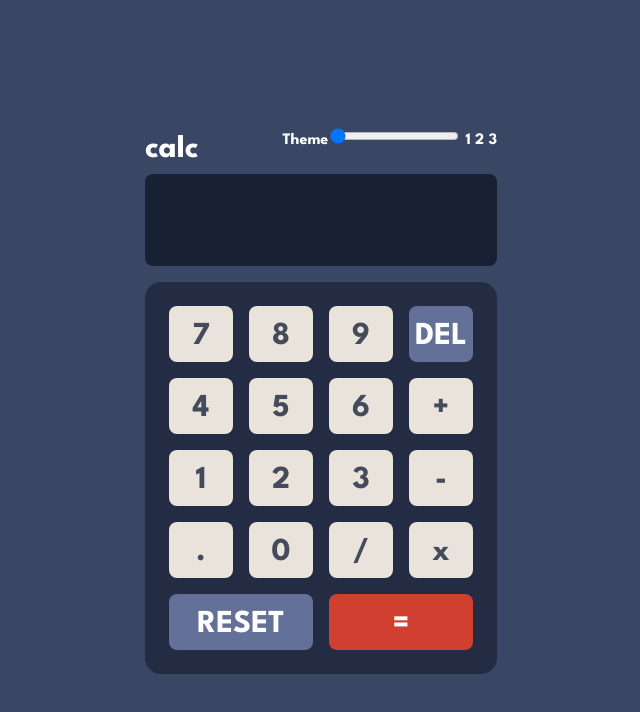
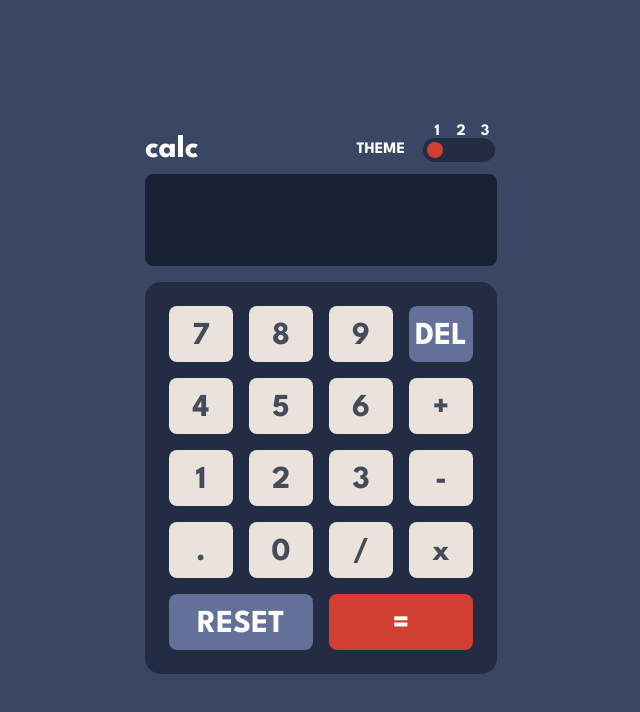
Before and after one commit to shashi1562/calculator, a Vue app: page / in a window 1280 px wide. Shown: the top 712 px of the page, without its empty margins (319-959 px from the left). Built offline with nearby package versions, Linux system fonts and the light colour scheme.

Commit message:
improve styles of head

```diff
--- a/src/components/Head.vue
+++ b/src/components/Head.vue
@@ -13,7 +13,7 @@
         </h1>
 
         <div class="themeChanger">
-            <label for="theme">Theme</label>
+            <label for="theme" class="label">Theme</label>
             <input
                 type="range"
                 min="1"
@@ -23,15 +23,17 @@
                 id="theme"
                 name="theme"
             >
-            <span class="">
+            <div class="marks">
+                <span class="mark">
                     1
                 </span>
-            <span class="">
+                <span class="mark">
                     2
                 </span>
-            <span class="">
+                <span class="mark">
                     3
                 </span>
+            </div>
         </div>
     </div>
 </template>
@@ -41,10 +43,62 @@
         color: var(--color-text-upper);
         display: flex;
         justify-content: space-between;
+        align-items: center;
         width: 100%;
     }
 
     .headName {
         margin: 0;
     }
+
+    .label {
+        text-transform: uppercase;
+        line-height: 1rem;
+    }
+
+    .themeChanger {
+        display: flex;
+        align-items: center;
+        gap: 1rem;
+        position: relative;
+    }
+
+    .marks {
+        position: absolute;
+        bottom: 1.25rem;
+        right: 0;
+        padding-inline: 0.25rem;
+        width: 4.5rem;
+        box-sizing: border-box;
+        display: flex;
+        justify-content: space-between;
+    }
+
+    .mark {
+        width: 1rem;
+        text-align: center;
+    }
+
+    input[type="range"] {
+        -webkit-appearance: none;
+        appearance: none;
+        background: transparent;
+        width: 4.5rem;
+    }
+
+    input[type="range"]::-webkit-slider-runnable-track {
+        background-color: var(--color-secondary-background);
+        border-radius: 1rem;
+        padding: 0.25rem;
+        box-sizing: border-box;
+    }
+
+    input[type="range"]::-webkit-slider-thumb {
+        -webkit-appearance: none;
+        appearance: none;
+        height: 1rem;
+        background-color: var(--color-key-toggle-back);
+        width: 1rem;
+        border-radius: 1rem;
+    }
 </style>
--- a/src/style.css
+++ b/src/style.css
@@ -21,6 +21,11 @@ body {
 
 #app {
     width: 100%;
+}
+
+* {
+    transition: color 150ms;
+    transition: background-color 150ms;
 }
 
 .theme-1 {
```
Lines whose indentation alone changed are shown as unchanged.
